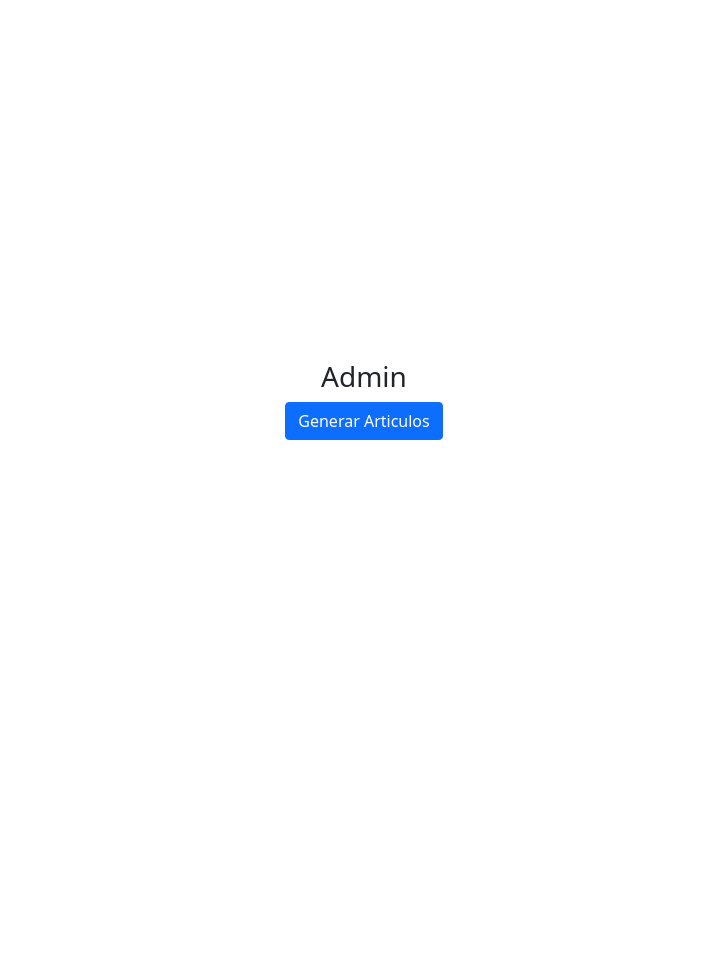
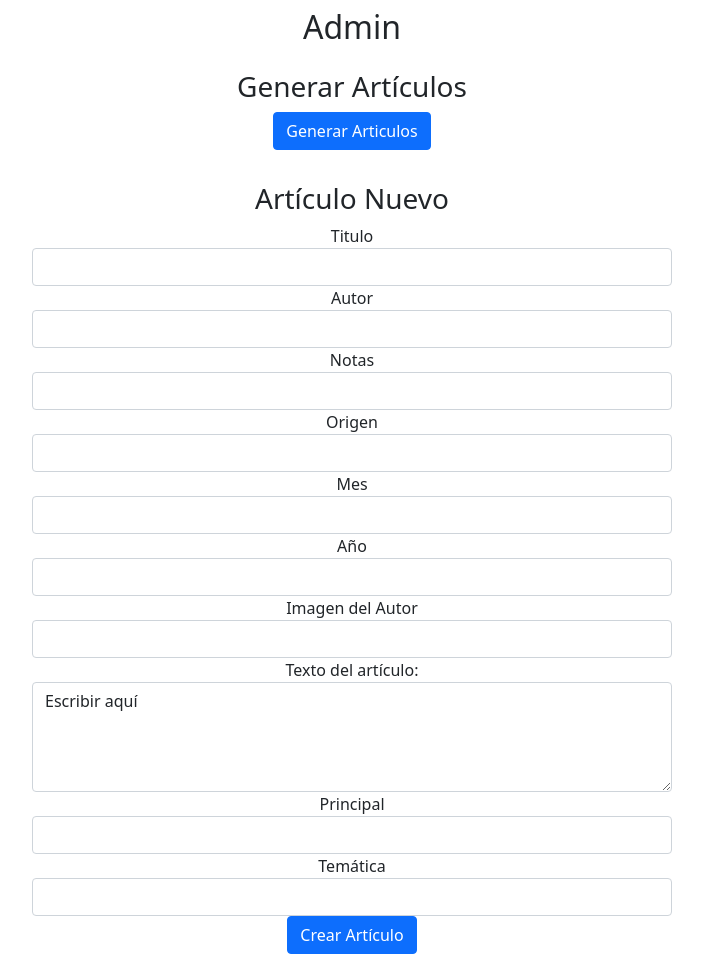
Before and after one commit to NahuFromBaires/puentealalibertad, a website with bundled scripts: page admin.html in a window 1280 px wide. Shown: the whole page, without its empty margins (288-991 px from the left). Before the commit the page ends 800 px from the top, so only its background shows below. Built offline with nearby package versions, Linux system fonts and the light colour scheme.

Commit message:
Avances en formulario de crecion de articulo

```diff
--- a/admin.html
+++ b/admin.html
@@ -10,13 +10,60 @@
 </HEAD>
 <BODY>
 
-		<div class="container-fluid">
+		<div class="container-fluid d-flex flex-column align-items-center justify-content-center">
+			<div class="row text-center m-2">
 
-				<div id="Principal" class="col d-flex flex-column align-items-center justify-content-center ">
-						<h1 class="h3">Admin</h1>
+				<h1 class="h2">Admin</h1>
+
+				<div id="Principal" class="col">
+						<h2 class="h3 mt-3">Generar Artículos</h2>
 						<button id="boton" type="button" class="btn btn-primary ma">Generar Articulos</button>
 				</div>
+			</div>
 
+			<div class="row text-center m-2">
+				<div class="col">
+					<h2 class="h3 mt-3">Artículo Nuevo</h2>
+
+					<div class="form-group" id="ContenedorFormulario">
+						<form action="" name="generadorDeArticulos">
+							<label for="Titulo">Titulo</label>
+								<input type="text" name="Titulo" id="Titulo" class="form-control">
+
+								<label for="Autor">Autor</label>
+								<input type="text" name="Autor" id="Autor" class="form-control">
+
+								<label for="Notas">Notas</label>
+								<input type="text" name="Notas" id="Notas" class="form-control">
+
+								<label for="Origen">Origen</label>
+								<input type="text" name="Origen" id="Origen" class="form-control">
+
+								<label for="Mes">Mes</label>
+								<input type="text" name="Mes" id="Mes" class="form-control">
+
+								<label for="Anio">Año</label>
+								<input type="text" name="Anio" id="Anio" class="form-control">
+
+								<label for="ImagenAutor">Imagen del Autor</label>
+								<input type="text" name="ImagenAutor" id="ImagenAutor" class="form-control">
+
+								<label for="Texto">Texto del artículo:</label>
+								<textarea class="form-control" name="Texto" form="generadorDeArticulos" rows="4">Escribir aquí</textarea>
+
+								<label for="Principal">Principal</label>
+								<input type="text" name="Principal" id="Principal" class="form-control">
+
+								<label for="Tematica">Temática</label>
+								<input type="text" name="Tematica" id="Tematica" class="form-control">
+
+								<button id="boton" type="submit" class="btn btn-primary ma">Crear Artículo</button>
+
+						</form>
+					</div> <!-- Contenedor de formulario-->
+				</div><!-- Sección Articulo nuevo columna-->
+
+			</div><!-- Sección Articulo nuevo fila contenedora-->
 		</div>
 
 
```
Also changed, not shown: src/bootstrap/css/bootstrap.css.
